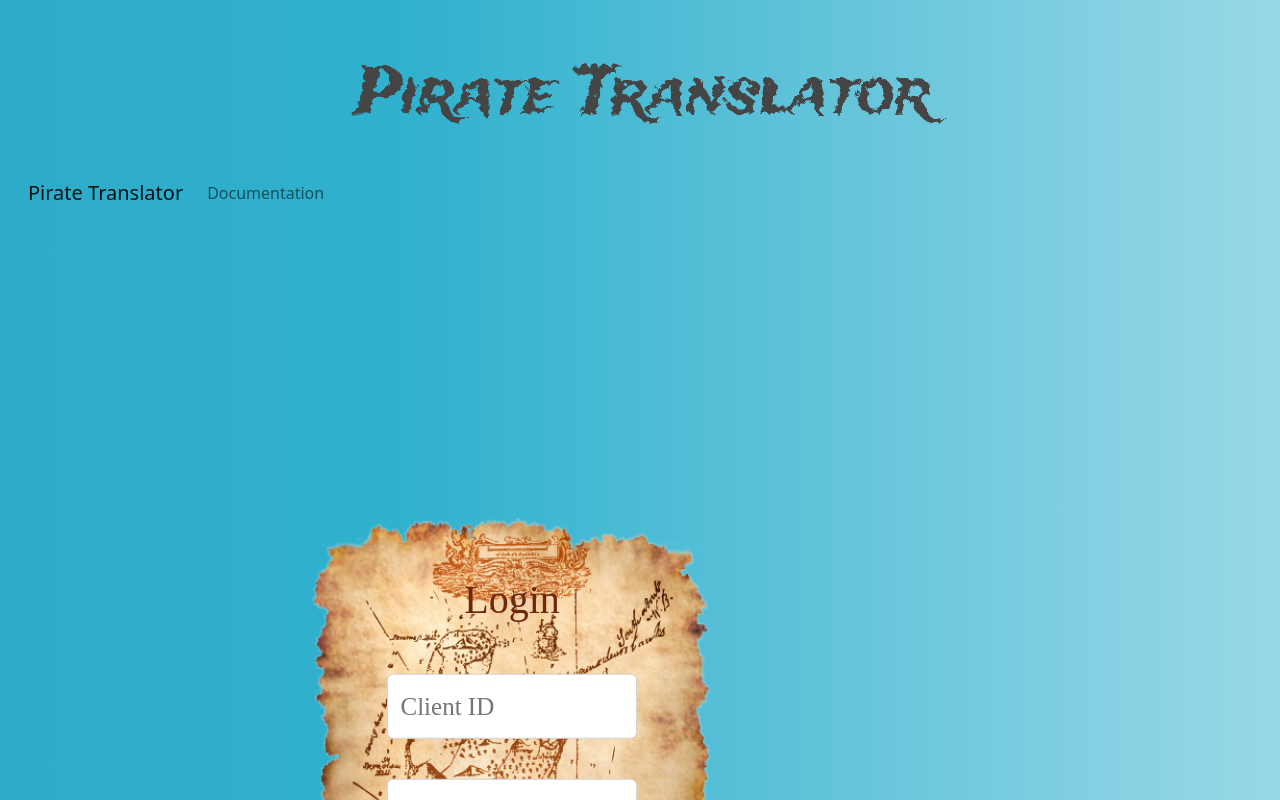
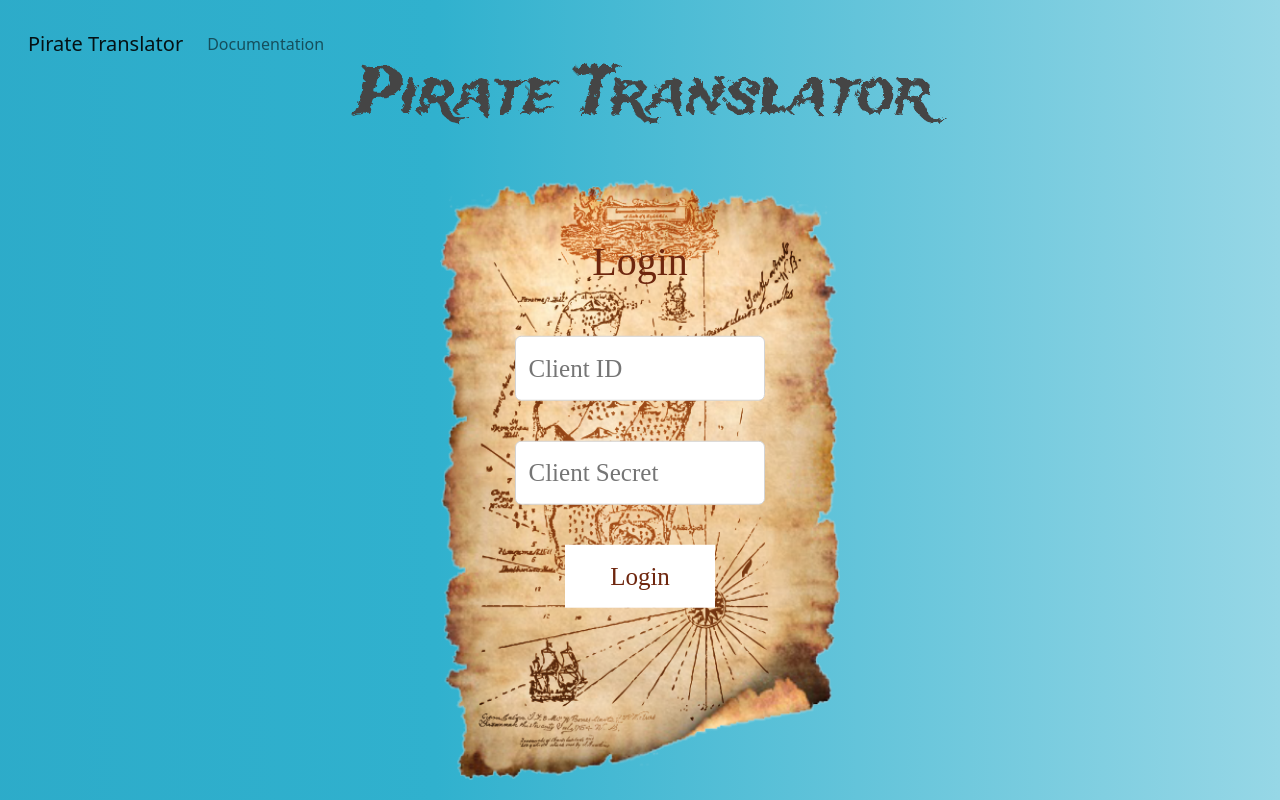
Before and after one commit to Lee-David-88/pirate-translator-frontend, a React (Create React App) app: page /login in a window 1280 px wide. Shown: the top 800 px of the page. Built offline with nearby package versions, Linux system fonts and the light colour scheme; no server answers; a web font is replaced by a local one.

Commit message:
Fix login page with nav bar

```diff
--- a/src/Login.js
+++ b/src/Login.js
@@ -35,7 +35,7 @@ export default function Login() {
 	};
 
 	if (client) {
-		return <Navigate replace to="/" />;
+		return <Navigate replace to="/"/>;
 	}
 
 	return (
@@ -52,7 +52,7 @@ export default function Login() {
   			</Container>
 		</Navbar>
 		<img class="main-logo" src="piratetext.png"></img>
-		<div class="container">
+		<div class="center">
 			<img class="background" src="piratepaper.png"></img>
 			<div class="content">
 				<h1>Login</h1>
--- a/src/index.css
+++ b/src/index.css
@@ -42,10 +42,12 @@ p {
 	margin-top: 1rem;
 }
 
-.container {
-	position: relative;
+.center {
+	position: absolute;
   	text-align: center;
-	margin: 15%;
+	top: 60%;
+  	left: 50%;
+	transform: translate(-50%, -50%);
 }
 
 .background {
```
